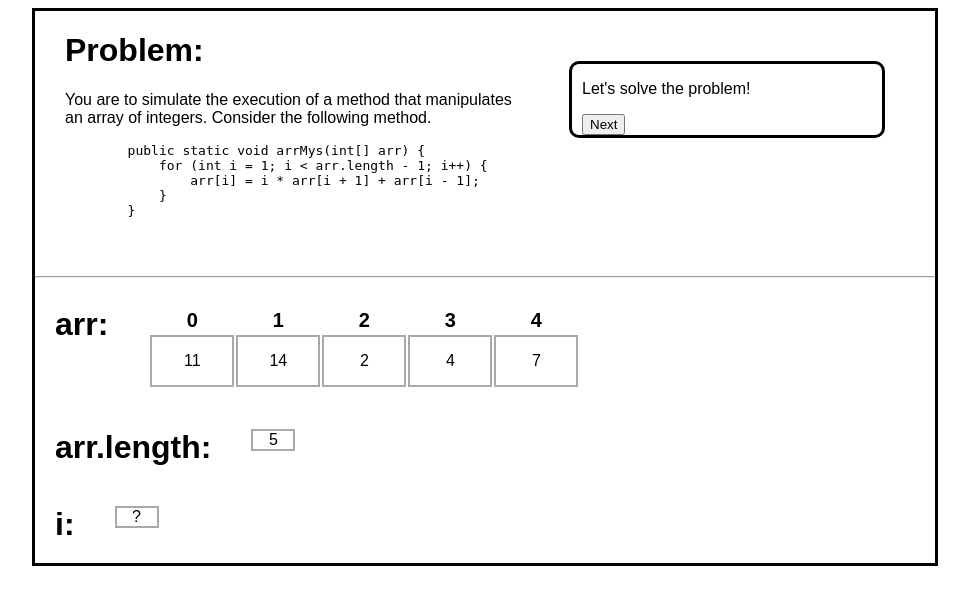
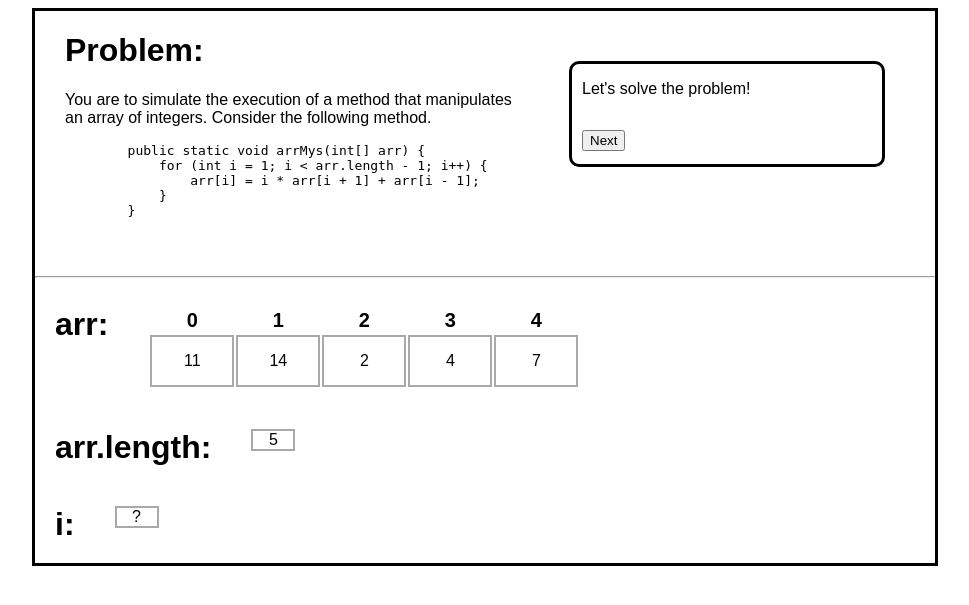
Before and after one commit to awilliambauer/practicum, a PHP site: page / in a window 1280 px wide. Shown: the top 605 px of the page, without its empty margins (155-1124 px from the left). Run offline with PHP 8.4, Linux system fonts and the light colour scheme; some libraries are stand-ins or nearby versions.

Commit message:
Next button doesn't move

```diff
--- a/arrayMystery/index.css
+++ b/arrayMystery/index.css
@@ -60,8 +60,13 @@ td {
     float: right;
     margin: 50px;
     padding-left: 10px;
+    height: 100px;
 }
 
 hr {
     clear: left;
 }
+
+#prompttextbox {
+    height: 50px;
+}
--- a/arrayMystery/index.html
+++ b/arrayMystery/index.html
@@ -31,9 +31,11 @@
             </div>
 
             <div id="prompt">
-                <p id="promptwords">
-                    Let's solve the problem!
-                </p>
+                <div id="prompttextbox">
+                    <p id="promptwords">
+                        Let's solve the problem!
+                    </p>
+                </div>
                 <button id="next">Next</button>
 
             </div>
```
